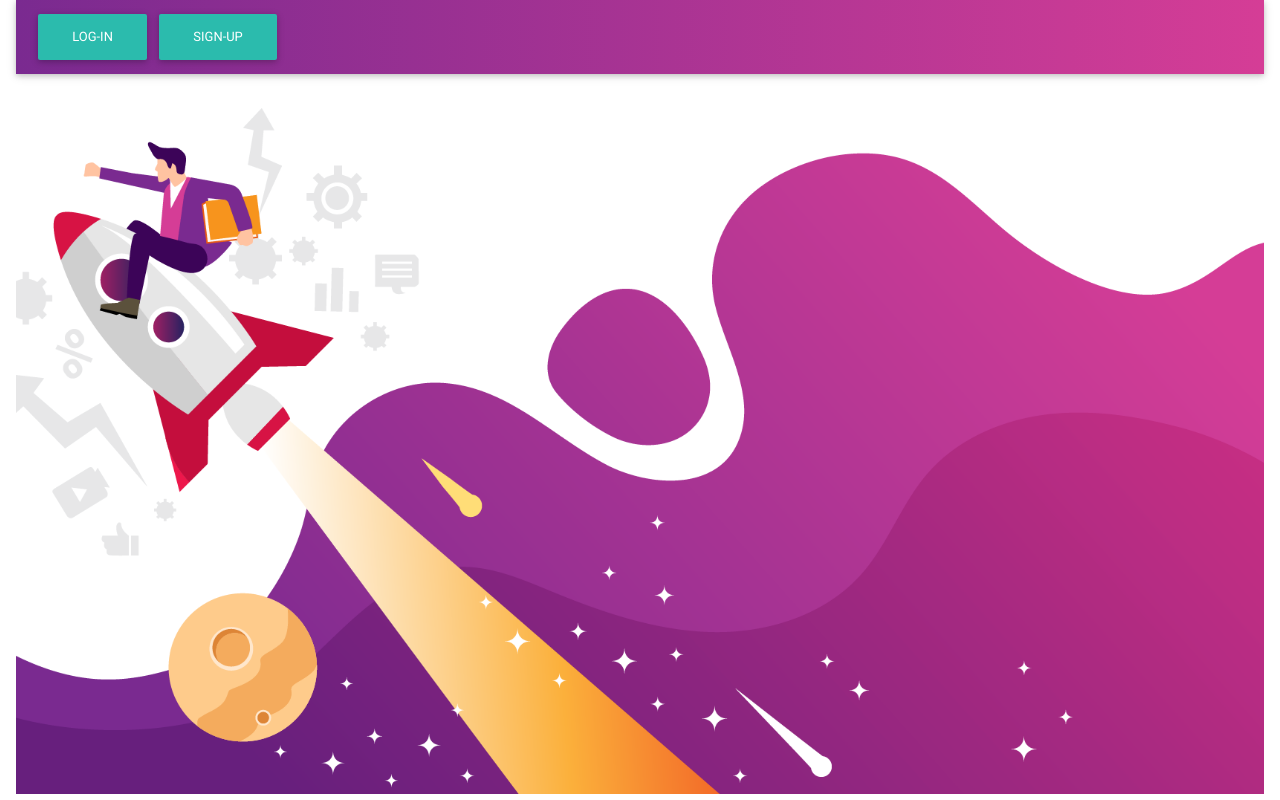
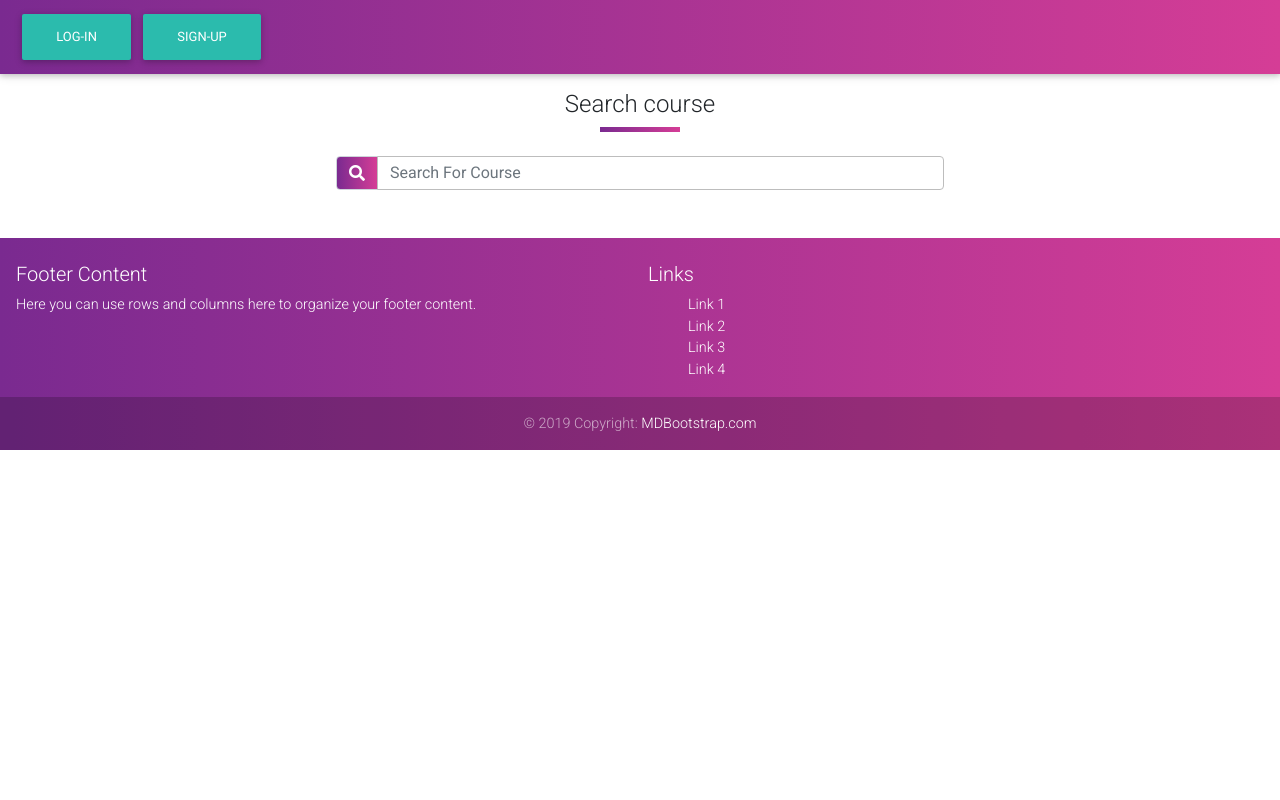
Before and after one commit to roee030/courses-app-react, a React (Create React App) app: page / in a window 1280 px wide. Shown: the top 800 px of the page. Built offline with nearby package versions, Linux system fonts and the light colour scheme.

Commit message:
push the header up to first on app.js and made some changes on home page

```diff
--- a/src/App.js
+++ b/src/App.js
@@ -1,7 +1,9 @@
 import React from 'react';
 import { BrowserRouter as Router, Route,Switch} from "react-router-dom";
 import { Link } from "react-router-dom";
+import Header from './pages/Header';
 import Home from './pages/Home';
+
 import Courses from './pages/Courses'
 import Signin from './pages/Sign-in'
 import Register from './pages/Register'
@@ -14,9 +16,9 @@ import ResetPassword from './pages/ResetPassword'
 function App() {
   return (
     <div>
+      <Header/>
       <MDBContainer fluid>
       <Switch>
-
         <Route exact path="/" component={Home}/>
         <Route exact path="/courses" component={Courses}/>
         <Route exact path="/courses/:id" component={SingleCourse}/>
--- a/src/components/Header.js
+++ /dev/null
@@ -1,48 +0,0 @@
-import React, { useState } from 'react'
-import { MDBNavbar, MDBBtn } from "mdbreact";
-
-function Header(props) {
-    const isLoggedIn = props.isLoggedIn;
-    const onBtnClick = props.popUp;
-    const setPopUpType = props.setPopUpType;
-
-
-    // return (
-    //     <div key='header'>
-    //         <div key='headerIcon' />
-    //         <div key='login' />
-    //         <div key='signup' />
-    //     </div>
-    // )
-
-    return (
-        <MDBNavbar className="Navbar"  dark expand="md" style={{backgroundImage: "linear-gradient(" + "to left, #D53D96  , #7A2A90"+" )"}}>
-         {addButtons(isLoggedIn,setPopUpType)}
-
-        </MDBNavbar>
-    )
-}
-
-function addButtons(isLoggedIn,setPopUpType) {
-    if (isLoggedIn) {
-        return (
-            <div>My Account</div>
-        )
-    }
-
-    return (
-        <div>
-            <MDBBtn onClick={() => {setPopUpType("login")}}>Log-in</MDBBtn>
-            <MDBBtn onClick={() => {setPopUpType("register")}}>Sign-up</MDBBtn>
-        </div>
-
-    )
-}
-
-function test(onLoginClickFunc, isLoggedIn) {
-    return () => {
-        onLoginClickFunc(!isLoggedIn);
-    }
-}
-
-export default Header;
--- /dev/null
+++ b/src/pages/Header.css
@@ -0,0 +1,8 @@
+
+.bg {
+    background-image: url('coverPhoto.png');
+    background-repeat:no-repeat;
+    background-size:cover;
+    background-position:center;
+    height: 100vh;
+    }
--- /dev/null
+++ b/src/pages/Header.js
@@ -0,0 +1,88 @@
+
+import React, { useState } from 'react'
+import { Link, useHistory } from "react-router-dom";
+import './Header.css'
+import CoursesGrid from '../components/CoursesGrid';
+import { MDBNavbar, MDBBtn } from "mdbreact";
+
+// import Navbar from '../components/Navbar';
+import Header from '../components/Header';
+import SearchBar from '../components/SearchBar';
+import Title from '../components/Title';
+import * as serverApi from '../helpers/server_api';
+import useSearchEffect from '../hooks/use_search_effect';
+import RegisterPopUp from '../components/RegisterPopUp';
+import LoginPopUp from '../components/LoginPopUp';
+import ResetPopUp from '../components/ResetPopUp';
+
+export default function Home() {
+    const [popUp, setPopUp] = useState(null);
+    const [showRegisterPopUp, setShowRegisterPopUp] = useState(false);
+    const [showLoginPopUp, setShowLoginPopUp] = useState(false);
+    const [isLoggedIn, setIsLoggedIn] = useState(false);
+    const [showRessetPasswordCheckPopUp, setShowRessetPasswordCheckPopUp] = useState(false);
+    const [showRessetPasswordPopUp, setShowRessetPasswordPopUp] = useState(false);
+    const [user, setUser] = useState(null);
+    const [query, setQuery] = useState('');
+    const [courses, isLoading] = useSearchEffect('courses', query);
+    const [type, setType] = useState('')
+
+    return (
+        <div>
+        <MDBNavbar className="Navbar"  dark expand="md" style={{backgroundImage: "linear-gradient(" + "to left, #D53D96  , #7A2A90"+" )"}}>
+        {addButtons(isLoggedIn,setPopUp)}
+
+       </MDBNavbar>
+            {renderPopUp(popUp,setPopUp)}
+        </div>
+    );
+}
+
+function checkLoggedIn() {
+    const isLoggedIn = serverApi.isLoggedIn();
+}
+function addButtons(isLoggedIn,setPopUpType) {
+    if (isLoggedIn) {
+        return (
+            <div>My Account</div>
+        )
+    }
+
+    return (
+        <div>
+            <MDBBtn onClick={() => {setPopUpType("login")}}>Log-in</MDBBtn>
+            <MDBBtn onClick={() => {setPopUpType("register")}}>Sign-up</MDBBtn>
+        </div>
+
+    )
+}
+
+function test(onLoginClickFunc, isLoggedIn) {
+    return () => {
+        onLoginClickFunc(!isLoggedIn);
+    }
+}
+function renderPopUp(popUp,setPopUp) {
+    if (!popUp)
+        return;
+
+    if(popUp === "register")
+    {
+        return(
+            <RegisterPopUp popUp={popUp} setPopUp={setPopUp}/>
+        )
+    }
+    else if ( popUp === "login")
+    {
+        return(
+            <LoginPopUp popUp={popUp} setPopUp={setPopUp}/>
+        )
+    }
+    else if (popUp === "reset")
+    {
+        return(
+            <ResetPopUp popUp={popUp} setPopUp={setPopUp}/>
+        )
+    }
+
+}
--- a/src/pages/Home.css
+++ /dev/null
@@ -1,7 +0,0 @@
-.bg {
-    background-image: url('coverPhoto.png');
-    height: 90vh;
-    background-position: center;
-    background-repeat: no-repeat;
-    background-size: cover;
-    }
--- a/src/pages/Home.js
+++ b/src/pages/Home.js
@@ -1,70 +1,19 @@
-
-import React, { useState } from 'react'
-import { Link, useHistory } from "react-router-dom";
-import './Home.css'
-import CoursesGrid from '../components/CoursesGrid';
-// import Navbar from '../components/Navbar';
-import Header from '../components/Header';
+import React, {useState} from 'react';
 import SearchBar from '../components/SearchBar';
 import Title from '../components/Title';
-import * as serverApi from '../helpers/server_api';
+import CoursesGrid from '../components/CoursesGrid';
 import useSearchEffect from '../hooks/use_search_effect';
-import RegisterPopUp from '../components/RegisterPopUp';
-import LoginPopUp from '../components/LoginPopUp';
-import ResetPopUp from '../components/ResetPopUp';
 
 export default function Home() {
-    const [popUp, setPopUp] = useState(null);
-    const [showRegisterPopUp, setShowRegisterPopUp] = useState(false);
-    const [showLoginPopUp, setShowLoginPopUp] = useState(false);
-    const [isLoggedIn, setIsLoggedIn] = useState(false);
-    const [showRessetPasswordCheckPopUp, setShowRessetPasswordCheckPopUp] = useState(false);
-    const [showRessetPasswordPopUp, setShowRessetPasswordPopUp] = useState(false);
-    const [user, setUser] = useState(null);
     const [query, setQuery] = useState('');
     const [courses, isLoading] = useSearchEffect('courses', query);
-    const [type, setType] = useState('')
-
     return (
         <div>
-            <Header isLoggedIn={isLoggedIn} onBtnClick={popUp}
-            setPopUpType={(type) => {setPopUp(type)}}/>
-            {renderPopUp(popUp,setPopUp)}
-            <div className="bg"></div>
-                <Title title={"Search for Course"}/>
-                <SearchBar onChange={searchString => setQuery(searchString)}/>
+            <Title title={"Search course"}/>
+            <SearchBar onChange={searchString => setQuery(searchString)}/>
             <div>
                 <CoursesGrid courses={courses}/>
             </div>
         </div>
-    );
+    )
 }
-
-function checkLoggedIn() {
-    const isLoggedIn = serverApi.isLoggedIn();
-}
-
-function renderPopUp(popUp,setPopUp) {
-    if (!popUp)
-        return;
-
-    if(popUp === "register")
-    {
-        return(
-            <RegisterPopUp popUp={popUp} setPopUp={setPopUp}/>
-        )
-    }
-    else if ( popUp === "login")
-    {
-        return(
-            <LoginPopUp popUp={popUp} setPopUp={setPopUp}/>
-        )
-    }
-    else if (popUp === "reset")
-    {
-        return(
-            <ResetPopUp popUp={popUp} setPopUp={setPopUp}/>
-        )
-    }
-
-}
```
